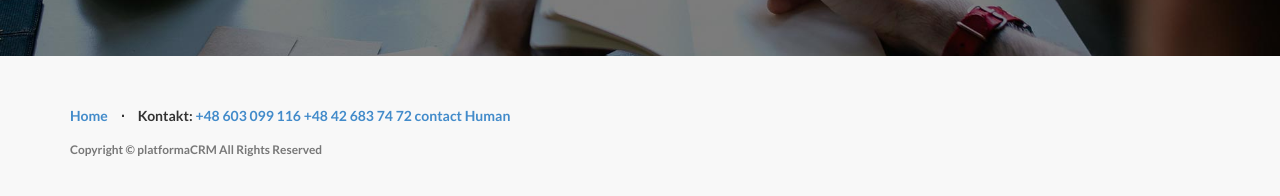
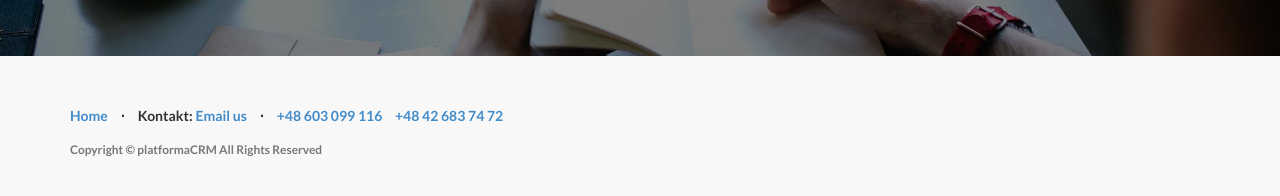
Before and after one commit to platformacrm/platformacrm.github.io, a Jekyll site: the page built from index.html, in a window 1280 px wide and 900 px high, scrolled down 1738 px. Shown: the part 692-888 px from the top of the window. Built offline with Jekyll 4.4.1, drawn with Linux system fonts in a browser that asks for light colours.

Commit message:
Update footer.html

```diff
--- a/_includes/footer.html
+++ b/_includes/footer.html
@@ -9,9 +9,11 @@
                     </li>
                     <li class="footer-menu-divider">&sdot;</li>
                     <li>
-                        Kontakt:  <a href="callto:+48603099116">+48 603 099 116</a>  <a href="callto:+48426837472">+48 42 683 74 72</a>   <a href="mailto:marcin.kotynia@makolab.net">contact Human</a>
+                        Kontakt: <a href="mailto:marcin.kotynia@makolab.net">Email us</a>
                     </li>
-
+                     <li class="footer-menu-divider">&sdot;</li>
+                     <li><a href="callto:+48603099116">+48 603 099 116</a></li>
+                     <li><a href="callto:+48426837472">+48 42 683 74 72</a></li>
                 </ul>
                 <p class="copyright text-muted small">Copyright &copy; {{ site.title }} All Rights Reserved</p>
             </div>
```
